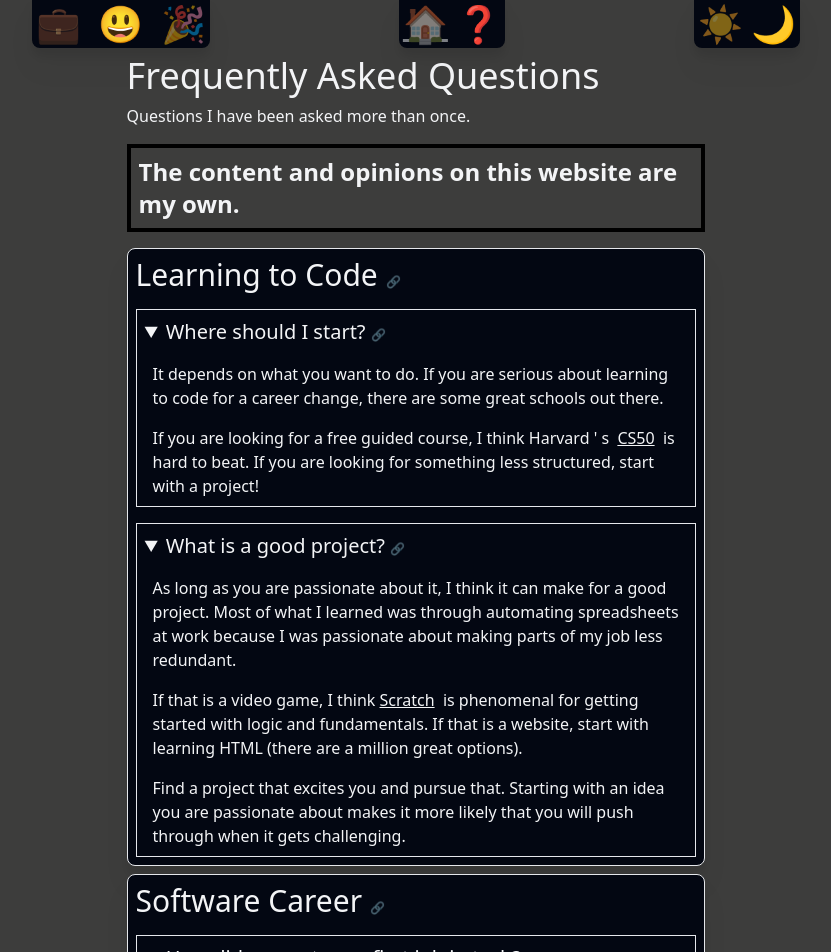
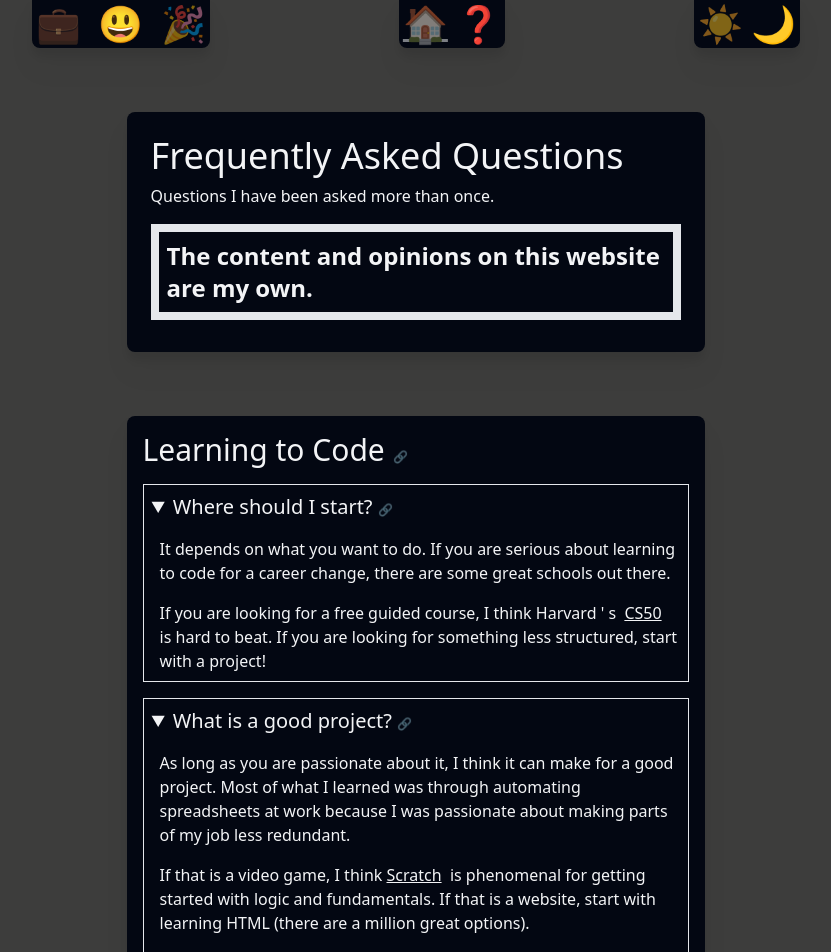
Before and after one commit to LukeSchlangen/luke.mn, a Next.js app: page /faq/dark in a window 1280 px wide. Shown: the top 952 px of the page, without its empty margins (224-1055 px from the left). Built offline with nearby package versions, Linux system fonts and the light colour scheme.

Commit message:
feat: improve FAQ styles

```diff
--- a/src/app/components/pages/faq-page.tsx
+++ b/src/app/components/pages/faq-page.tsx
@@ -18,11 +18,16 @@ export default function FAQPage({ theme }: { theme: Theme }) {
       </style>
       <Navbar theme={theme} />
       <div className="m-auto max-w-prose">
+        <header className="my-16">
+          <ProseContainer theme={theme}>
             <h1 className="m-2 text-4xl">Frequently Asked Questions</h1>
             <h2 className="m-2">Questions I have been asked more than once.</h2>
-        <h3 className="m-2 my-4 border-4 border-black p-2 text-2xl font-bold">
+            <h3 className="m-2 my-4 border-8 p-2 text-2xl font-bold">
               The content and opinions on this website are my own.
             </h3>
+          </ProseContainer>
+        </header>
+        <main className="space-y-8">
           <ProseContainer theme={theme}>
             <section className="space-y-4">
               <h3 className="text-3xl">
@@ -58,10 +63,10 @@ export default function FAQPage({ theme }: { theme: Theme }) {
                   <CopyLinkIcon id="first-project" />
                 </summary>
                 <p>
-                As long as you are passionate about it, I think it can make for
-                a good project. Most of what I learned was through automating
-                spreadsheets at work because I was passionate about making parts
-                of my job less redundant.
+                  As long as you are passionate about it, I think it can make
+                  for a good project. Most of what I learned was through
+                  automating spreadsheets at work because I was passionate about
+                  making parts of my job less redundant.
                 </p>
                 <p>
                   If that is a video game, I think&nbsp;
@@ -94,14 +99,15 @@ export default function FAQPage({ theme }: { theme: Theme }) {
                 <p>
                   I used my connections, I took a pay cut, and I got lucky. I
                   still struggle with sharing this story because it forces me to
-                acknowledge the privilege I had and how much luck played a role.
-                If you want to get a job in software, you might have to do those
-                things to land your first role, but this is not advice.
+                  acknowledge the privilege I had and how much luck played a
+                  role. If you want to get a job in software, you might have to
+                  do those things to land your first role, but this is not
+                  advice.
                 </p>
                 <p>
                   The situation today is different. I joined the industry at a
-                time when bootcamps were not as prevalent. I think I was a worse
-                candidate than the typical bootcamp grad is today.
+                  time when bootcamps were not as prevalent. I think I was a
+                  worse candidate than the typical bootcamp grad is today.
                 </p>
               </details>
               <details open className="space-y-4 border p-2 pl-4">
@@ -110,18 +116,18 @@ export default function FAQPage({ theme }: { theme: Theme }) {
                   <CopyLinkIcon id="google-job" />
                 </summary>
                 <p>
-                I applied four times over ten years. The fourth time I applied —
-                the time I was successful — I had been teaching software
+                  I applied four times over ten years. The fourth time I applied
+                  — the time I was successful — I had been teaching software
                   engineers for five years. Depending on your approach to
                   developer relations, the developer advocate role and teaching
-                software can have a lot in common. Like with getting that first
-                job in tech, I think luck plays a role.
+                  software can have a lot in common. Like with getting that
+                  first job in tech, I think luck plays a role.
                 </p>
                 <p>
                   I do not have any secrets for this one. I signed up for a job
-                alert and applied to what I felt I was most qualified for. I was
-                also rejected from similar jobs at similar companies in the
-                process.
+                  alert and applied to what I felt I was most qualified for. I
+                  was also rejected from similar jobs at similar companies in
+                  the process.
                 </p>
               </details>
             </section>
@@ -145,11 +151,11 @@ export default function FAQPage({ theme }: { theme: Theme }) {
                   <CopyLinkIcon id="teaching-students" />
                 </summary>
                 <p>
-                Yes! I believe that all students should learn a little bit about
-                code. Even if they are not professional software developers, -
-                and I do not think everyone has to be - code is going to be such
-                an important part of their lives, that they should know at least
-                a little bit about it.
+                  Yes! I believe that all students should learn a little bit
+                  about code. Even if they are not professional software
+                  developers, - and I do not think everyone has to be - code is
+                  going to be such an important part of their lives, that they
+                  should know at least a little bit about it.
                 </p>
                 <p>
                   This is why I am a <CoFounderOfCodeChampionship />
@@ -171,7 +177,8 @@ export default function FAQPage({ theme }: { theme: Theme }) {
                     talent.&quot;
                   </li>
                   <li>
-                  &quot;We are not great at onboarding entry-level talent.&quot;
+                    &quot;We are not great at onboarding entry-level
+                    talent.&quot;
                   </li>
                 </ul>
               </details>
@@ -184,13 +191,17 @@ export default function FAQPage({ theme }: { theme: Theme }) {
                   If you are looking for entry-level talent, there is so much of
                   that available right now. When we opened a posting for an
                   entry-level role in my prior job, we had 600 applicants for 10
-                spots. The quality of the candidate pool was incredibly strong.
+                  spots. The quality of the candidate pool was incredibly
+                  strong.
                 </p>
                 <p>
                   There are so many great places to find this talent, but if you
                   genuinely do not know where to start, I spent three years
                   teaching at&nbsp;
-                <Link className="underline" href="https://www.primeacademy.io/">
+                  <Link
+                    className="underline"
+                    href="https://www.primeacademy.io/"
+                  >
                     Prime Digital Academy
                   </Link>
                   &nbsp; and that is where I would start my search if I was
@@ -202,12 +213,14 @@ export default function FAQPage({ theme }: { theme: Theme }) {
                   How can I find senior talent?
                   <CopyLinkIcon id="senior-talent" />
                 </summary>
-              <p>Post the salary in the job description and they will come.</p>
                 <p>
-                If you are looking for senior talent, then you will need to pay
-                more for it. If you are looking for senior talent and you are
-                not willing to pay more for it, that is the answer to why your
-                company can&apos;t find any qualified candidates.
+                  Post the salary in the job description and they will come.
+                </p>
+                <p>
+                  If you are looking for senior talent, then you will need to
+                  pay more for it. If you are looking for senior talent and you
+                  are not willing to pay more for it, that is the answer to why
+                  your company can&apos;t find any qualified candidates.
                 </p>
                 <p>
                   If you are looking for senior talent at a less expensive rate,
@@ -224,16 +237,16 @@ export default function FAQPage({ theme }: { theme: Theme }) {
                   Onboarding is something a lot of places <i>think</i> they do
                   well, but very few do. While internal onboarding programs are
                   fantastic, I know they are a lot of work and require approval
-                from upper-level management to fund. Even then, they are hard to
-                get right.
+                  from upper-level management to fund. Even then, they are hard
+                  to get right.
                 </p>
                 <p>
                   The easiest way to improve your ramp-up process for new
-                developers is to set aside 30 minutes every day for each junior
-                to meet one-on-one with a senior engineer. These meetings might
-                take 5 minutes or the full 30 minutes, but creating these
-                &quot;unstuck sessions&quot; shows junior engineers that it is
-                ok &lpar;and even&nbsp;
+                  developers is to set aside 30 minutes every day for each
+                  junior to meet one-on-one with a senior engineer. These
+                  meetings might take 5 minutes or the full 30 minutes, but
+                  creating these &quot;unstuck sessions&quot; shows junior
+                  engineers that it is ok &lpar;and even&nbsp;
                   <i>expected</i>
                   &rpar; for them to need help. These are easy to implement at a
                   team level and do not require permission from the higher-ups.
@@ -241,6 +254,7 @@ export default function FAQPage({ theme }: { theme: Theme }) {
               </details>
             </section>
           </ProseContainer>
+        </main>
       </div>
     </div>
   );
--- a/src/app/components/pages/home-page.tsx
+++ b/src/app/components/pages/home-page.tsx
@@ -18,16 +18,18 @@ export default function HomePage({ theme }: { theme: Theme }) {
       <Navbar theme={theme} />
       <ProfileImage theme={theme} />
       <div className="m-auto w-full px-2">
-        <header>
-          <div
-            className={`m-auto -mt-8 max-w-prose rounded-lg p-2 drop-shadow-xl md:p-4 ${textBackgroundColorClass}`}
-          >
+        <div
+          className={`m-auto -mt-8 max-w-prose rounded-lg p-2 drop-shadow-xl md:p-4 ${textBackgroundColorClass}`}
+        >
+          <header>
             <h1 className="mb-2 md:flex">
               <div className="pr-3 text-4xl sm:text-7xl">Luke Schlangen</div>
             </h1>
+          </header>
+          <main>
             <Bio theme={theme} />
-          </div>
-        </header>
+          </main>
+        </div>
       </div>
       <Footer />
     </div>
--- a/src/app/components/prose-container.tsx
+++ b/src/app/components/prose-container.tsx
@@ -11,9 +11,9 @@ export default function ProseContainer({
   const { textBackgroundColorClass } = colorValues(theme);
 
   return (
-    <div className="m-auto max-w-prose">
+    <div className="w-full max-w-prose">
       <div
-        className={`m-2 w-fit rounded-lg border p-2 drop-shadow-xl ${textBackgroundColorClass}`}
+        className={`m-2 rounded-lg p-2 drop-shadow-xl md:p-4 ${textBackgroundColorClass}`}
       >
         {children}
       </div>
```
Lines whose indentation alone changed are shown as unchanged.
